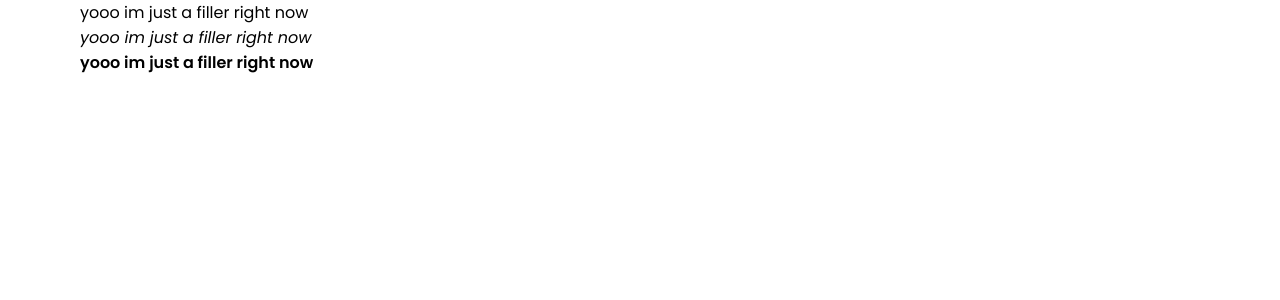
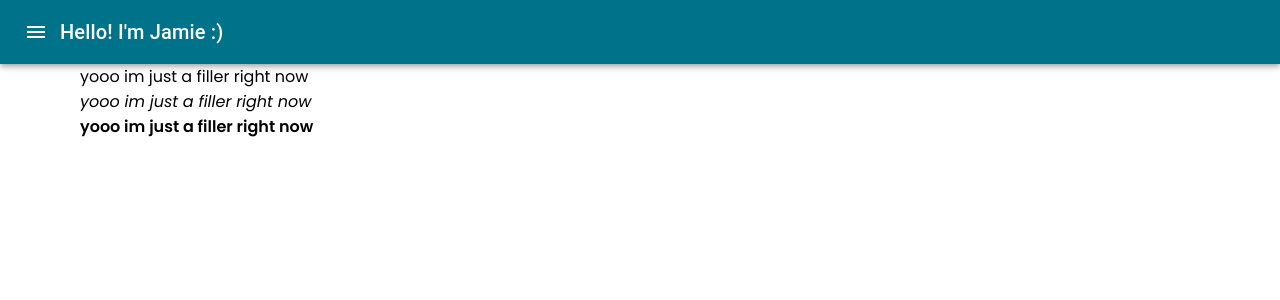
Before and after one commit to Knutsenjamie/Portfolio, a React (Create React App) app: page / in a window 1280 px wide. Shown: the top 300 px of the page. Built offline with nearby package versions, Linux system fonts and the light colour scheme.

Commit message:
start constructing topbar

```diff
--- a/package.json
+++ b/package.json
@@ -3,6 +3,8 @@
   "version": "0.1.0",
   "private": true,
   "dependencies": {
+    "@material-ui/core": "^4.12.3",
+    "@material-ui/icons": "^4.11.2",
     "@testing-library/jest-dom": "^5.14.1",
     "@testing-library/react": "^11.2.7",
     "@testing-library/user-event": "^12.8.3",
--- a/src/App.js
+++ b/src/App.js
@@ -1,7 +1,9 @@
+import Topbar from "./components/topbar/Topbar";
 
 function App() {
   return (
     <div className="app">
+      <Topbar/>
       <ol>
         <ul>yooo im just a filler right now</ul>
         <ul><em>yooo im just a filler right now</em></ul>
--- a/src/components/topbar/Topbar.jsx
+++ b/src/components/topbar/Topbar.jsx
@@ -1,10 +1,32 @@
 //solely for navigation/links to socials
 import "./topbar.scss"
+import * as React from 'react';
+import { AppBar, Box, Toolbar, Typography, IconButton} from '@material-ui/core';
+import Menu from "@material-ui/icons/Menu";
+
+
 
 export default function Topbar() {
     return (
         <div className="topbar">
-
+            <Box sx={{ flexGrow: 1 }}>
+                <AppBar position="static" style={{backgroundColor: "#00738b" }}>
+                    <Toolbar>
+                    <IconButton
+                        size="large"
+                        edge="start"
+                        color="inherit"
+                        aria-label="menu"
+                        sx={{ mr: 2 }}
+                    >
+                    <Menu/>
+                    </IconButton>
+                    <Typography variant="h6" component="div" sx={{ flexGrow: 1 }}>
+                        Hello!  I'm Jamie :)
+                    </Typography>
+                    </Toolbar>
+                </AppBar>
+            </Box>
         </div>
-    )
+    );
 }
--- a/src/components/topbar/topbar.scss
+++ b/src/components/topbar/topbar.scss
@@ -1,3 +1,2 @@
 .topbar {
-  background-color: #00738b;
 }
```
Also changed, not shown: 1 other file (tests, documents, lock files or other folders).
